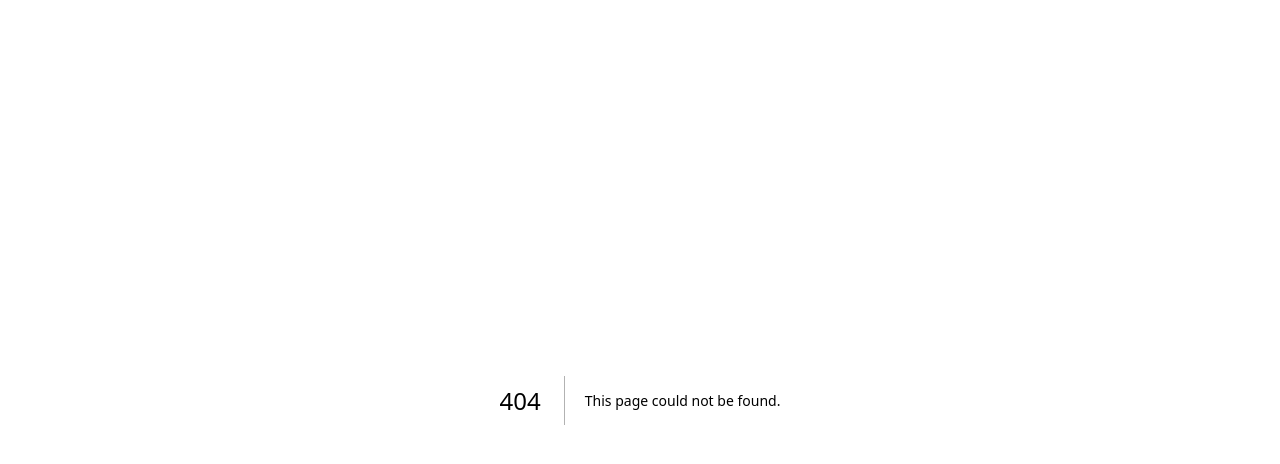
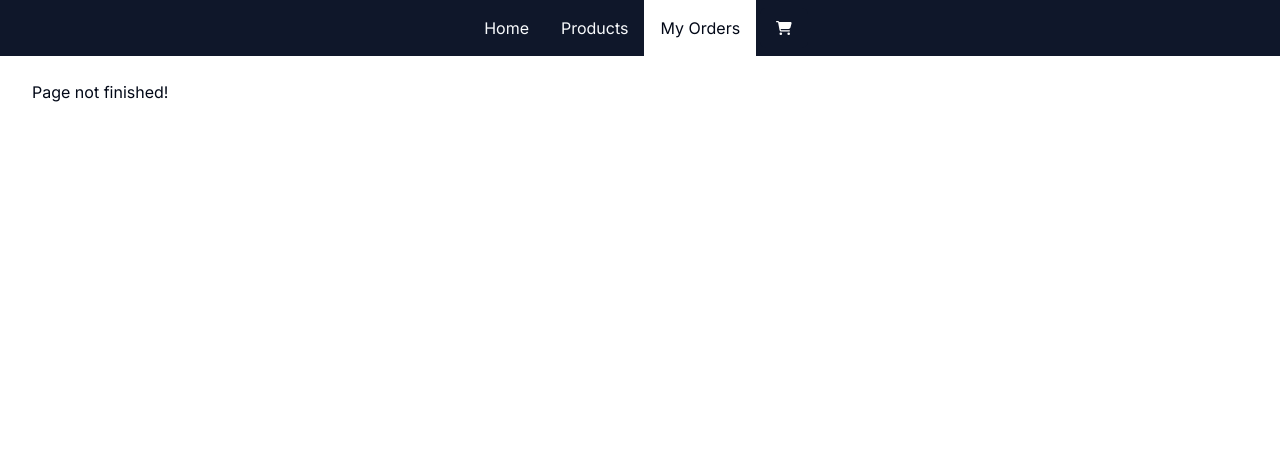
Before and after one commit to Soonyee1346/MulberryLeavesMe, a Next.js app in the folder mulberryleavesme/: page /orders in a window 1280 px wide. Before the commit this address had no page. Shown: the top 464 px of the page. Built offline with nearby package versions, Linux system fonts and the light colour scheme.

Commit message:
Create page.tsx

```diff
--- /dev/null
+++ b/mulberryleavesme/src/app/(customerFacing)/orders/page.tsx
@@ -0,0 +1,6 @@
+export default function HomePage() {
+
+    return <main className="space-y-12">
+        <h1>Page not finished!</h1>
+    </main>
+}
```
